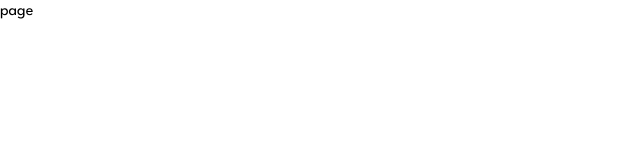
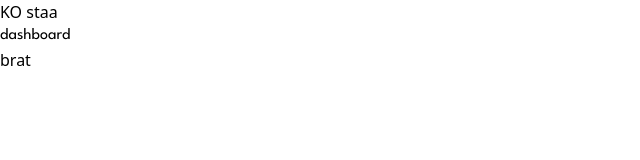
Before and after one commit to bhubavenski/gamer-stats-nextjs14, a Next.js app: page /dashboard in a window 1280 px wide. Shown: the top 160 px of the page, without its empty margins (0-640 px from the left). Built offline with nearby package versions, Linux system fonts and the light colour scheme.

Commit message:
added assets

```diff
--- a/app/dashboard/page.tsx
+++ b/app/dashboard/page.tsx
@@ -1,5 +1,5 @@
 import React from 'react';
 
 export default function page() {
-  return <div className=''>page</div>;
+  return <div className=''>dashboard</div>;
 }
--- a/app/layout.tsx
+++ b/app/layout.tsx
@@ -28,10 +28,11 @@ export default function RootLayout({
   return (
     <html lang="en">
       <body className={`${inter.variable} ${spartan.variable}`}>
-
+        <header>KO staa</header>
         <main className="font-spartan">
           {children}
         </main>
+        <footer>brat</footer>
       </body>
     </html>
   );
--- a/app/page.tsx
+++ b/app/page.tsx
@@ -2,6 +2,6 @@ import React from 'react'
 
 export default function page() {
   return (
-    <div className=' gradiant-1'>page</div>
+    <div className=' '>page</div>
   )
 }
```
Also changed, not shown: .eslintrc.json, constants/index.ts (added).
